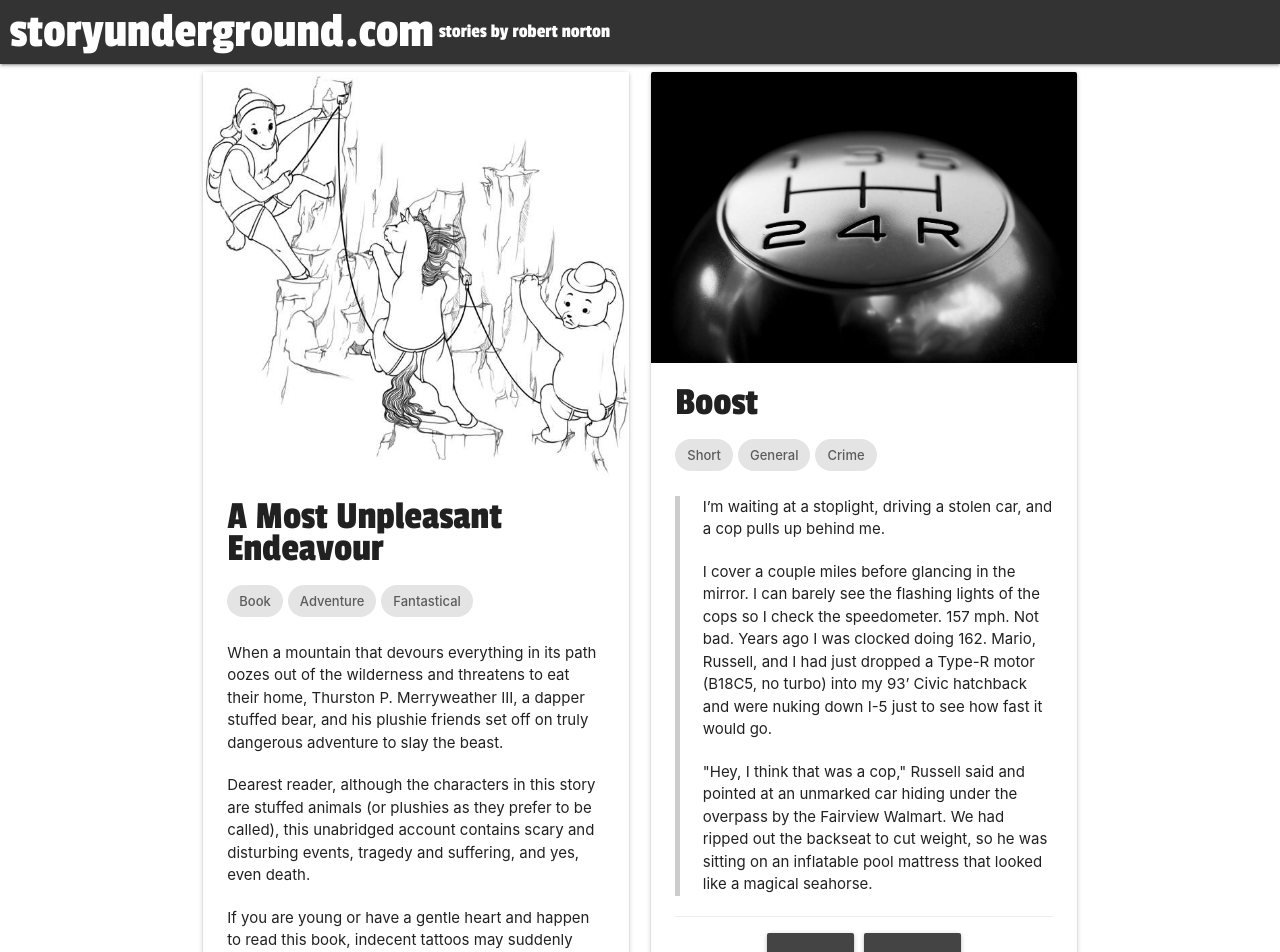
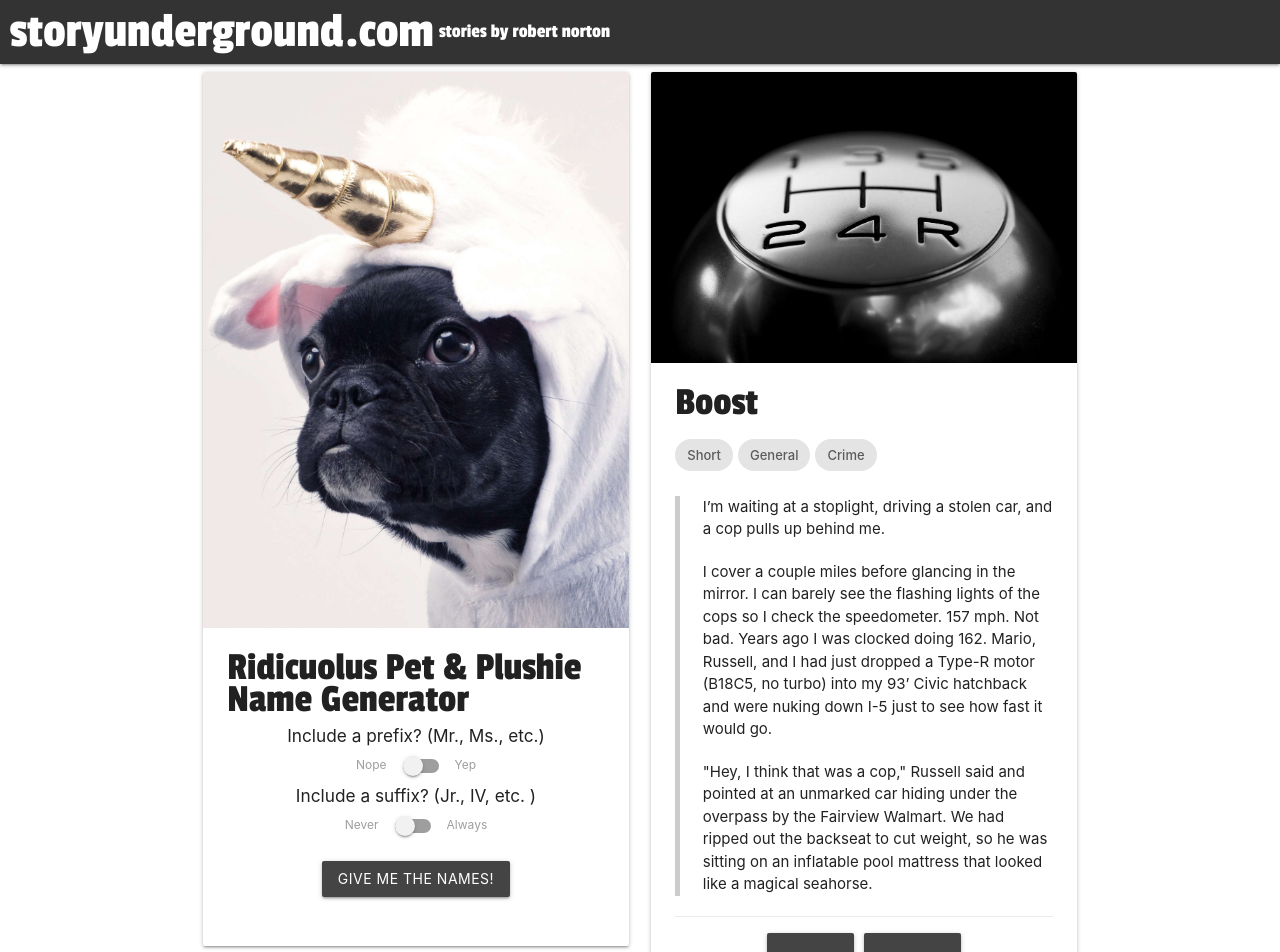
Before and after one commit to spiffspuzzum/storyunderground, a React (Create React App) app: page / in a window 1280 px wide. Shown: the top 952 px of the page. Built offline with nearby package versions, Linux system fonts and the light colour scheme; no server answers.

Commit message:
Added plushie namer

```diff
--- a/package.json
+++ b/package.json
@@ -21,5 +21,8 @@
     "not dead",
     "not ie <= 11",
     "not op_mini all"
-  ]
+  ],
+  "devDependencies": {
+    "node-fetch": "^2.3.0"
+  }
 }
--- a/src/App.css
+++ b/src/App.css
@@ -80,3 +80,6 @@ a.btn:visited {
 .card .card-action {
   padding-bottom: 0;
 }
+.names {
+  margin: 25px 0;
+}
--- a/src/components/Chips.js
+++ b/src/components/Chips.js
@@ -1,22 +1,18 @@
-import React from 'react';
-import PropTypes from 'prop-types';
+import React from "react";
+import PropTypes from "prop-types";
 
+const Chips = ({ tags, storyType }) => {
+  tags.unshift(storyType);
 
-const Chips = ({tags , storyType}) => {
+  let chips = tags.map((chipText, index) => (
+    <div key={index} className={index === 0 ? "chip type" : "chip"}>{chipText}</div>
+  ));
 
-    tags.unshift(storyType);
-
-    let chips = tags.map( (chipText, index) => <div className={(index === 0)? 'chip type': 'chip'}>{chipText}</div>);
-
-    return (
-        <div className="chips-wrapper">
-            {chips}
-        </div>
-    );
-}
+  return <div className="chips-wrapper">{chips}</div>;
+};
 
 Chips.propTypes = {
-    tags: PropTypes.array.isRequired
+  tags: PropTypes.array.isRequired
 };
 
 export default Chips;
--- a/src/components/Grid.js
+++ b/src/components/Grid.js
@@ -2,16 +2,27 @@ import React from "react";
 
 import Card from "./Card";
 import { Stories } from "../data/stories";
+import Namer from './Namer/Namer';
 
 const Grid = () => {
-  let stories = Stories.map(story => {
-    return <Card story={story} />;
+  // let stories = [];
+
+  // while(Stories.length >0 ){
+  //     const random = Math.floor(Math.random() * Stories.length);
+  //     let element = Stories.splice(random, 1);
+  //     stories.push(element);
+  // }
+
+  const stories = Stories.map( (story, index) => {
+    return <Card story={story} key={index} />;
   });
 
   return (
     <div className="container">
       <div className="row">
-        <div className="col s12 m6">{stories.slice(0, stories.length / 2)}</div>
+        <div className="col s12 m6">
+          <Namer />
+          {stories.slice(0, stories.length / 2)}</div>
         <div className="col s12 m6">
           {stories.slice(stories.length / 2, stories.length)}
         </div>
--- a/src/components/Links.js
+++ b/src/components/Links.js
@@ -1,22 +1,26 @@
-import React from 'react';
-import PropTypes from 'prop-types';
+import React from "react";
+import PropTypes from "prop-types";
 
-const Links = ({links}) => {
-    let linkButtons = links.map((link) => {
-        return (
-            <a className="waves-effect waves-light btn-large" href={ link.href } target="_blank" rel="noopener noreferrer">{ link.linkText }</a>
-        )
-    });
+const Links = ({ links }) => {
+  let linkButtons = links.map( (link, index) => {
+    return (
+      <a
+        className="waves-effect waves-light btn-large"
+        href={link.href}
+        target="_blank"
+        rel="noopener noreferrer"
+        key={index}
+      >
+        {link.linkText}
+      </a>
+    );
+  });
 
-    return (
-        <div className="center-align links-wrapper">
-            { linkButtons }
-        </div>
-    );
-}
+  return <div className="center-align links-wrapper">{linkButtons}</div>;
+};
 
 Links.propTypes = {
-    links: PropTypes.array.isRequired
-}
+  links: PropTypes.array.isRequired
+};
 
 export default Links;
--- /dev/null
+++ b/src/components/Namer/Namer.js
@@ -0,0 +1,93 @@
+import React, { Component } from "react";
+import ShowOptions from './ShowOptions';
+import ShowNames from "./ShowNames";
+
+class Namer extends Component {
+
+    constructor() {
+        super();
+        this.state = {
+            data: [],
+            showNames: false,
+            includePrefix: false,
+            includeSuffix: false
+        };
+    };
+
+    getNames() {
+        fetch(`https://namegeneratorservice.herokuapp.com/api/plushies/`)
+        .then(res => res.json())
+        .then(json => this.setState({ data: json }));
+    };
+
+    componentDidMount() {
+        this.getNames();
+    };
+
+    setPrefix = () => {
+        const prefixSelection = !this.state.includePrefix;
+        this.setState({ includePrefix: prefixSelection });
+    };
+
+    setSuffix = () => {
+        const suffixSelection = !this.state.includeSuffix;
+        this.setState({ includeSuffix: suffixSelection });
+    };
+
+    showNames = () => {
+        const nameSelection = !this.state.showNames;
+        this.setState({ showNames: nameSelection });
+    }
+
+    showOptions = () => {
+        const nameSelection = !this.state.showNames;
+        this.setState({
+            showNames: nameSelection,
+            includePrefix: false,
+            includeSuffix: false
+        });
+        this.getNames();
+    };
+
+    getName = () => {
+        let name = '';
+        if(this.state.includePrefix) {
+            name = this.state.data.prefix.shift() + ' ';
+        }
+
+        name += this.state.data.main.shift();
+
+        if(this.state.includeSuffix) {
+            name = name + ' ' + this.state.data.suffix.shift();
+        }
+        return name;
+    }
+
+    render() {
+        return(
+            <div className="card">
+                <div className="card-image">
+                    <img src="images/namer.jpg" alt="Cute dog in unicorn costume"/>
+                </div>
+                <div className="card-content">
+                    <span className="card-title grey-text text-darken-4">Ridicuolus Pet &amp; Plushie Name Generator</span>
+                    <div className="name-selection center-align">
+                        {(!this.state.showNames)? <ShowOptions
+                            setPrefix={this.setPrefix}
+                            setSuffix={this.setSuffix}
+                            showNames={this.showNames}
+                            /> :
+                            <ShowNames
+                                showOptions={this.showOptions}
+                                getName={this.getName}
+                            />
+                            }
+                    </div>
+
+                </div>
+            </div>
+        );
+    }
+};
+
+export default Namer;
--- /dev/null
+++ b/src/components/Namer/ShowNames.js
@@ -0,0 +1,16 @@
+import React from 'react';
+
+const ShowNames = ({ showOptions, getName }) => {
+    return (
+        <React.Fragment>
+            <h6>{getName()}</h6>
+            <h6>{getName()}</h6>
+            <h6>{getName()}</h6>
+            <h6>{getName()}</h6>
+            <h6>{getName()}</h6>
+            <button onClick={showOptions} className="btn waves-effect waves-light names">Try again!</button>
+        </React.Fragment>
+    );
+}
+
+export default ShowNames;
--- /dev/null
+++ b/src/components/Namer/ShowOptions.js
@@ -0,0 +1,33 @@
+import React from 'react';
+
+const ShowOptions = ({ setPrefix, setSuffix, showNames }) => {
+    return (
+        <React.Fragment>
+             <div>
+                <h6>Include a prefix? (Mr., Ms., etc.)</h6>
+                <div className="switch">
+                    <label>
+                    Nope
+                    <input onClick={setPrefix} type="checkbox"/>
+                    <span className="lever"></span>
+                    Yep
+                    </label>
+                </div>
+            </div>
+            <div>
+                <h6>Include a suffix? (Jr., IV, etc. )</h6>
+                <div className="switch">
+                    <label>
+                    Never
+                    <input onClick={setSuffix} type="checkbox" />
+                    <span className="lever"></span>
+                    Always
+                    </label>
+                </div>
+            </div>
+            <button onClick={showNames} className="btn waves-effect waves-light names">Give me the names!</button>
+        </React.Fragment>
+    );
+};
+
+export default ShowOptions;
--- a/src/data/stories.js
+++ b/src/data/stories.js
@@ -1,6 +1,5 @@
 export const Stories = [
   {
-    id: 1,
     title: "A Most Unpleasant Endeavour",
     images: [
       {
@@ -20,7 +19,6 @@ export const Stories = [
     visible: true
   },
   {
-    id: 2,
     title: "Into the Strange",
     images: [
       {
@@ -41,7 +39,6 @@ export const Stories = [
     visible: true
   },
   {
-    id: 3,
     title: "I Should Have Been a Barbarian",
     images: [
       {
@@ -63,7 +60,6 @@ export const Stories = [
     visible: true
   },
   {
-    id: 4,
     title: "Happy Fun Times Distribution",
     images: [
       {
@@ -78,8 +74,14 @@ export const Stories = [
       }
     ],
     links: [
-      { linkText: "PDF", href: "pubs/happy_fun_times_distribution.pdf" },
-      { linkText: "EPUB", href: "pubs/happy_fun_times_distribution.epub" }
+      {
+        linkText: "PDF",
+        href: "pubs/happy_fun_times_distribution.pdf"
+      },
+      {
+        linkText: "EPUB",
+        href: "pubs/happy_fun_times_distribution.epub"
+      }
     ],
     description: `<p>Will an aging male stripper win a record four NASTis (Northwest Annual Stripper Trials) in a row, or will celebrity judge and 70s porn legend Rod Holder mean the end of his reign?</p><blockquote><p>When the snack tray is empty, Sid whips his hairnet into the frenzied crowd, removes his condiment stained shirt with a practiced flick of the wrist, and begins to dance. Patrons start tossing dollar bills onto the stage, and Sid clicks the buttons on his heavy change-belt, showering them with nickels and dimes.</p><p>I'm the only stripper that will give change for a dollar.</p></blockquote>`,
     tags: ["General", "Humor"],
@@ -87,7 +89,6 @@ export const Stories = [
     visible: true
   },
   {
-    id: 5,
     title: "Boost",
     images: [
       {
@@ -113,7 +114,6 @@ export const Stories = [
     visible: true
   },
   {
-    id: 6,
     title: "Across the Ashes",
     images: [
       {
@@ -131,7 +131,6 @@ export const Stories = [
     visible: true
   },
   {
-    id: 7,
     title: "Truck Stop",
     images: [
       {
@@ -152,7 +151,6 @@ export const Stories = [
     visible: true
   },
   {
-    id: 8,
     title: `Marie's Lovely Picture`,
     images: [
       {
```
Also changed, not shown: public/images/namer.jpg (added), 1 other file (tests, documents, lock files or other folders).
